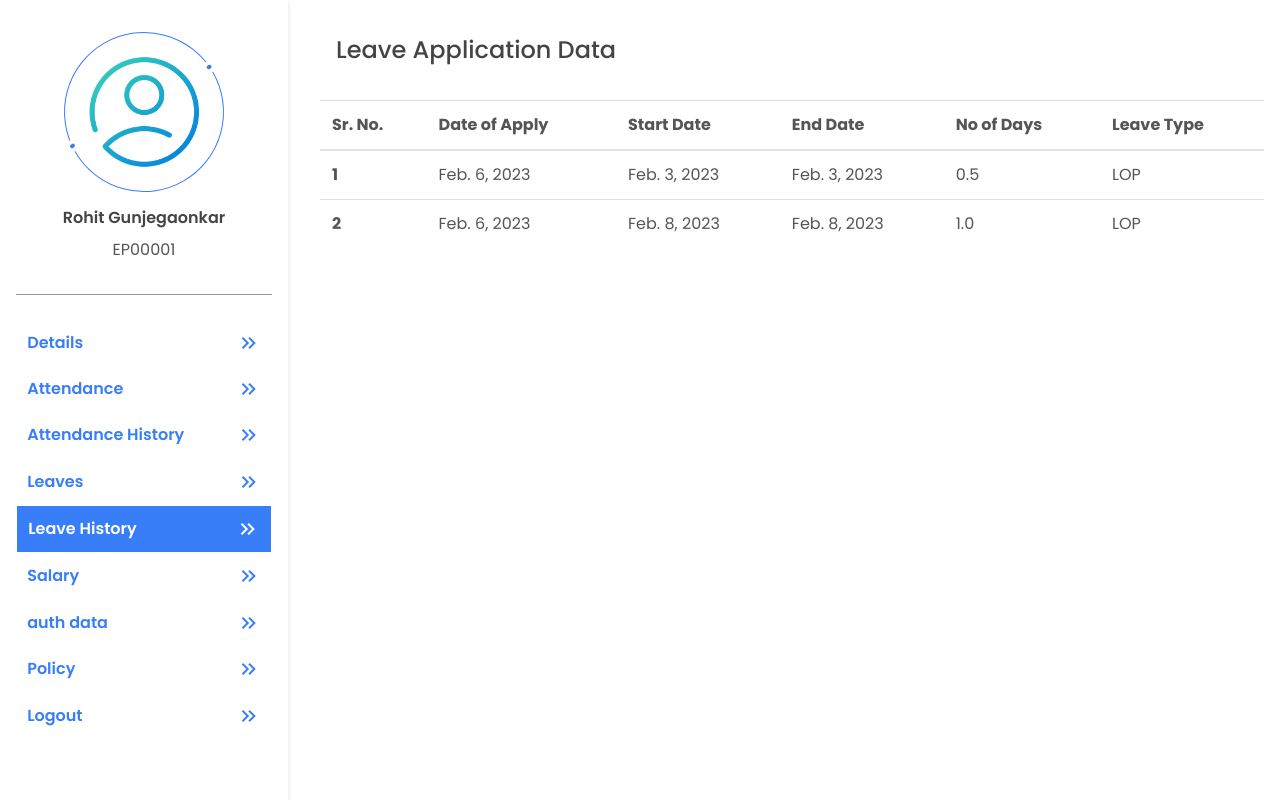
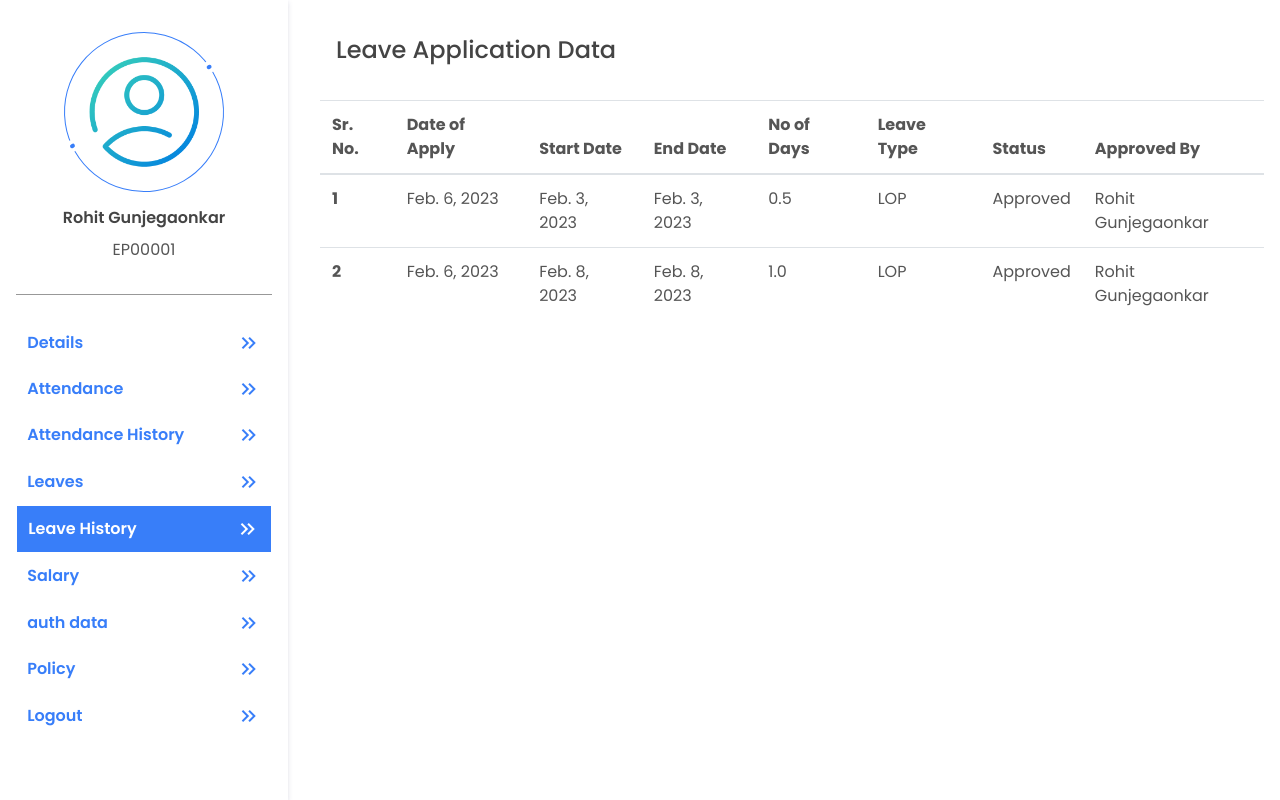
Before and after one commit to rohitpg18/hrmslive, a Django app: template templates/account/self_services/leave_history.html in a window 1280 px wide. Run offline with Django 4.2, Linux system fonts and the light colour scheme; the template is opened without the code that fills it: values that come from a table or form of the project are taken from there, others are empty; a user stored in the database is signed in; data comes from the database, SQL or seed files in the repository; both versions use the stored data as it was after the commit; some libraries are stand-ins or nearby versions.

Commit message:
leave histoery changes

```diff
--- a/templates/account/self_services/leave_history.html
+++ b/templates/account/self_services/leave_history.html
@@ -49,6 +49,8 @@
                 <th scope="col">End Date</th>
                 <th scope="col">No of Days</th>
                 <th scope="col">Leave Type</th>
+                <th scope="col">Status</th>
+                <th scope="col">Approved By</th>
             </tr>
         </thead>
 
@@ -62,6 +64,9 @@
                 <td>{{leaves.end_date}}</td>
                 <td>{{leaves.no_of_days}}</td>
                 <td>{{leaves.type}}</td>
+                <td>{% if leaves.is_approved == True %} Approved {% else %} Pending {% endif %} </td>
+                <td>{{leaves.approved_by.get_full_name}}</td>
+
             </tr>
             {% endfor %}
         </tbody>
```
Also changed, not shown: db.sqlite3.
